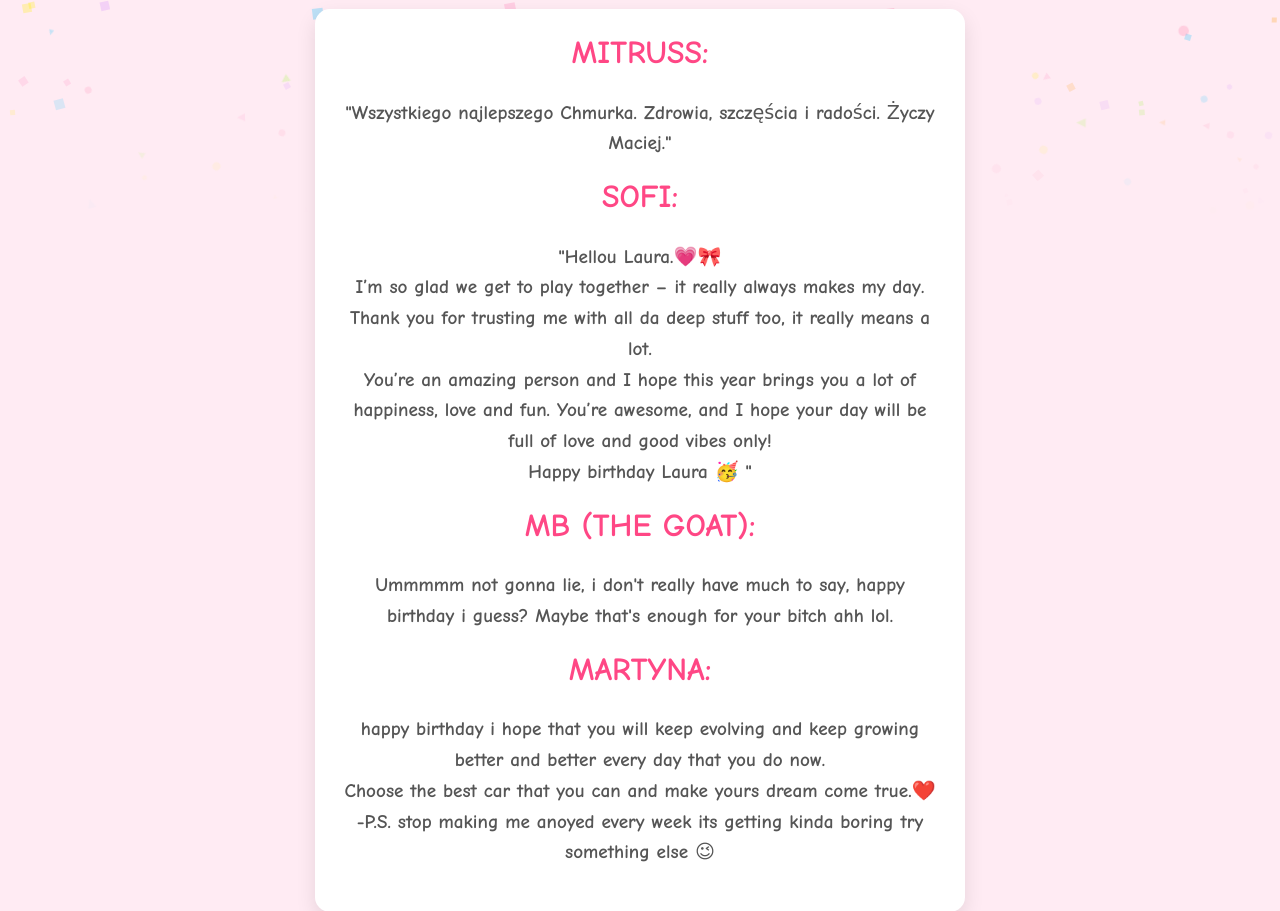
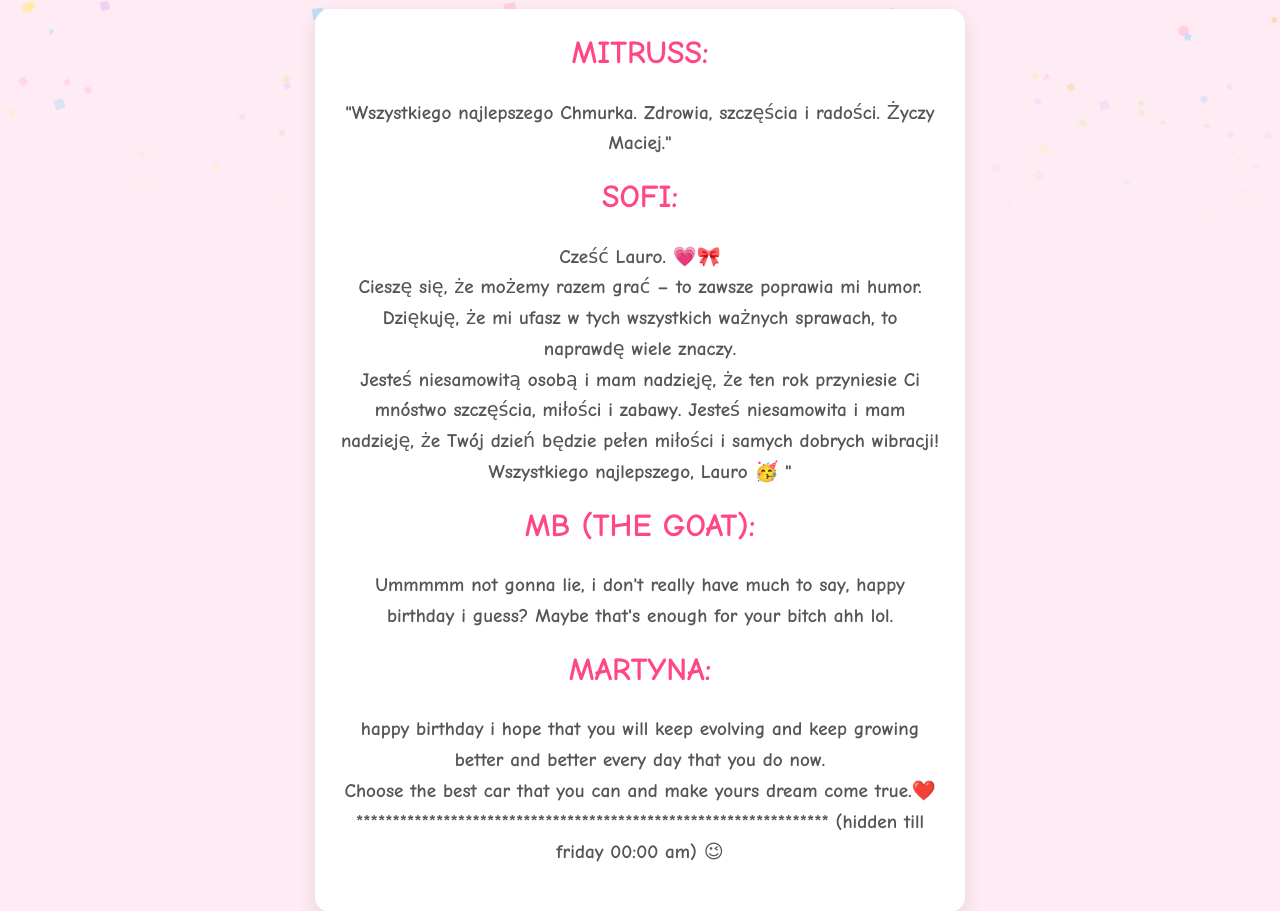
Before and after one commit to MustaphaBAH-ui/MustaphaBAH-ui.github.io, a plain HTML site: page index.html in a window 1280 px wide. Shown: the part 577-1488 px from the top of the page. Drawn offline with Linux system fonts and the light colour scheme; animation ran at ten frames a second.

Commit message:
update index.html

```diff
--- a/index.html
+++ b/index.html
@@ -311,16 +311,18 @@
         <h2>MITRUSS:</h2>
         <p>"Wszystkiego najlepszego Chmurka. Zdrowia, szczęścia i radości. Życzy Maciej."</p>
         <h2>SOFI:</h2>
-        <p>"Hellou Laura.💗🎀<br> I’m so glad we get to play together – it really always makes my day.<br>
-Thank you for trusting me with all da deep stuff too, it really means a lot.<br>
-You’re an amazing person and I hope this year brings you a lot of happiness, love and fun. You’re awesome, and I hope your day will be full of love and good vibes only!<br> Happy birthday Laura 🥳
+        <p>Cześć Lauro. 💗🎀 <br>
+Cieszę się, że możemy razem grać – to zawsze poprawia mi humor. <br>
+Dziękuję, że mi ufasz w tych wszystkich ważnych sprawach, to naprawdę wiele znaczy.<br>
+Jesteś niesamowitą osobą i mam nadzieję, że ten rok przyniesie Ci mnóstwo szczęścia, miłości i zabawy. Jesteś niesamowita i mam nadzieję, że Twój dzień będzie pełen miłości i samych dobrych wibracji!<br>
+Wszystkiego najlepszego, Lauro 🥳
 "</p>
         <h2>MB (THE GOAT):</h2>
         <p>Ummmmm not gonna lie, i don't really have much to say, happy birthday i guess? Maybe that's enough for your bitch ahh lol.</p>
         <h2>MARTYNA:</h2>
         <p>happy birthday i hope that you will keep evolving and keep growing better and better every day that you do now. <br>
 Choose the best car that you can and make yours dream come true.❤️ <br>
--P.S. stop making me anoyed every week its getting kinda boring try something else 😉
+***************************************************************** (hidden till friday 00:00 am) 😉
 </p>
     </div>
 
```
